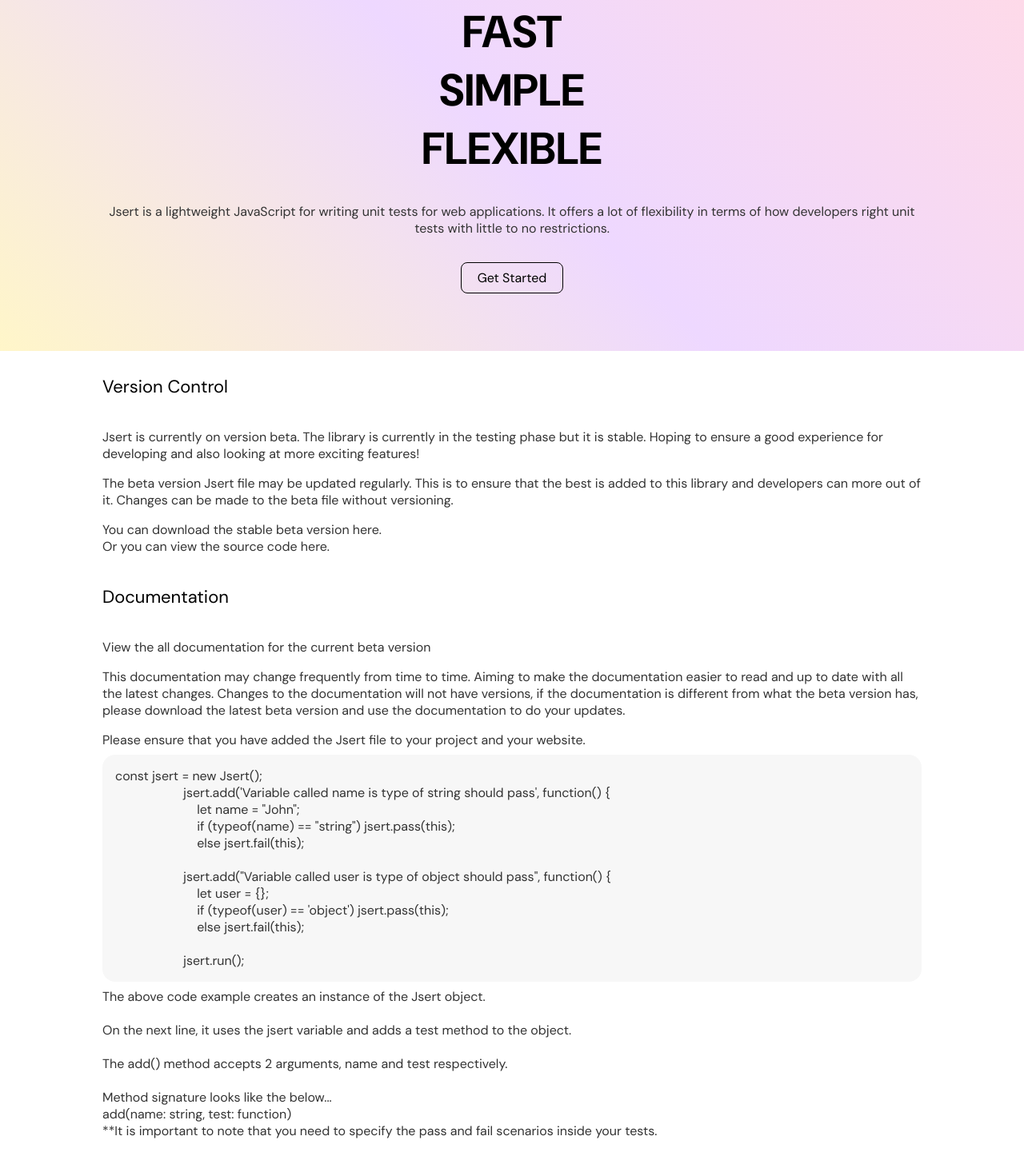
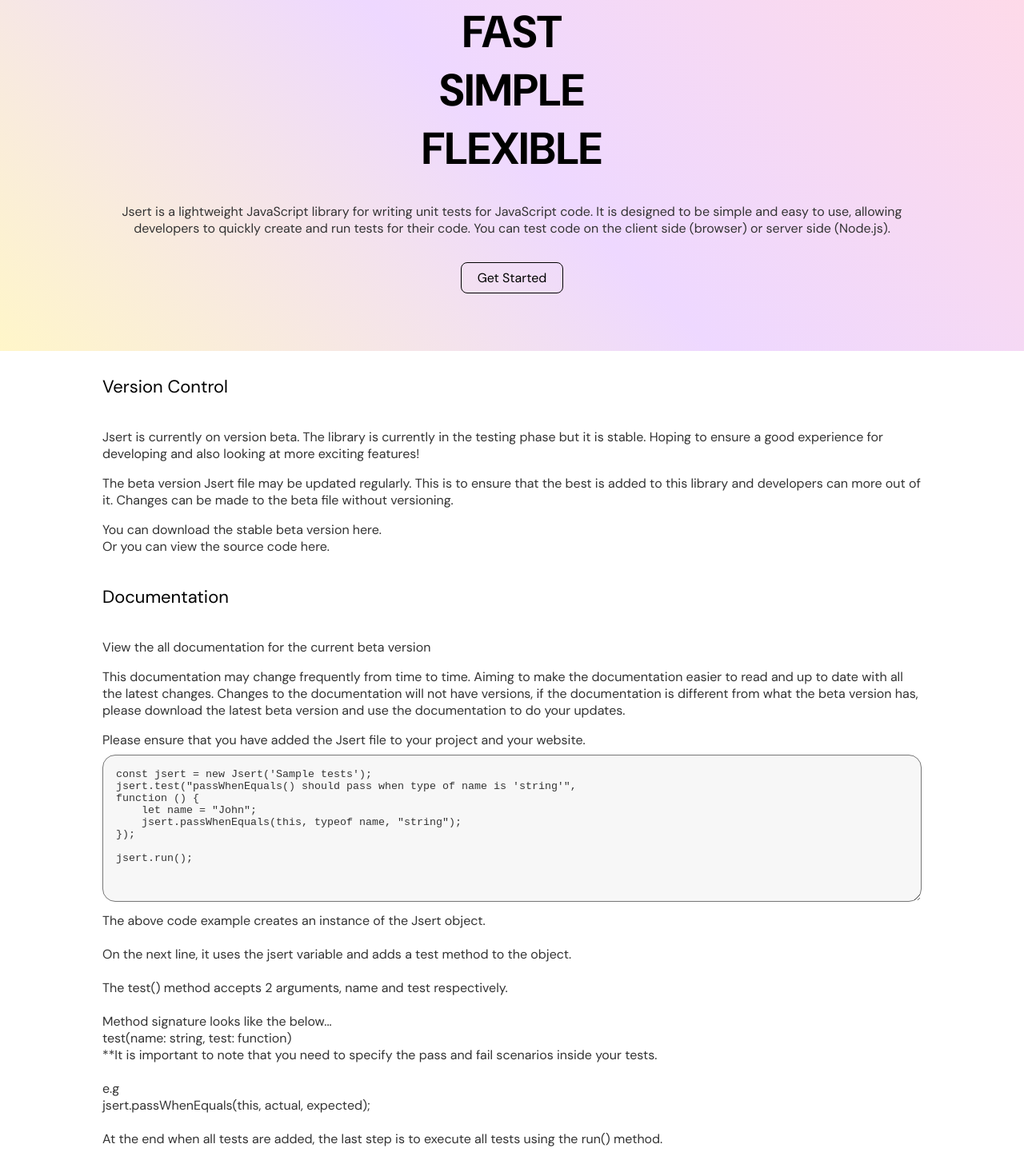
Before and after one commit to Staviro/jsert, a website: page Index.html in a window 1280 px wide. Shown: the part 126-1577 px from the top of the page at 80% size. Drawn offline with Linux system fonts and the light colour scheme; files whose address does not match are found by name.

Commit message:
Updating documentation to match latest changes

```diff
--- a/Index.html
+++ b/Index.html
@@ -29,9 +29,12 @@
                         <h2>SIMPLE</h2>
                         <h2>FLEXIBLE</h2>
                     </div>
-                    <p class="text-light">Jsert is a lightweight JavaScript for writing unit tests for web applications.
-                        It offers a lot of flexibility in terms of how developers right unit tests with little to no
-                        restrictions.</p>
+                    <p class="text-light">Jsert is a lightweight JavaScript library for writing unit tests for
+                        JavaScript code.
+                        It is designed to be simple and easy to use, allowing developers to quickly create and run tests
+                        for
+                        their code.
+                        You can test code on the client side (browser) or server side (Node.js).</p>
                     <a class="btn btn-transparent not-anchor" href="#documentation" title="get started">Get Started</a>
                 </div>
             </div>
@@ -75,34 +78,30 @@
                 <p class="text-block text-light">
                     Please ensure that you have added the Jsert file to your project and your website.
                 </p>
-                <p class="code">const jsert = new Jsert();
-                    jsert.add('Variable called name is type of string should pass', function() {
-                        let name = "John";
-                        if (typeof(name) == "string") jsert.pass(this);
-                        else jsert.fail(this);
+                <textarea class="code" rows="10" readonly>
+const jsert = new Jsert('Sample tests');
+jsert.test("passWhenEquals() should pass when type of name is 'string'",
+function () {
+    let name = "John";
+    jsert.passWhenEquals(this, typeof name, "string");
+});
 
-                    jsert.add("Variable called user is type of object should pass", function() {
-                        let user = {};
-                        if (typeof(user) == 'object') jsert.pass(this);
-                        else jsert.fail(this);
-
-                    jsert.run();</p>
+jsert.run();</textarea>
                 <p class="text-block text-light">
                     The above code example creates an instance of the Jsert object. <br /><br />
 
                     On the next line, it uses the jsert variable and adds a test method to the object.<br /><br />
 
-                    The add() method accepts 2 arguments, name and test respectively.<br /><br />
+                    The test() method accepts 2 arguments, name and test respectively.<br /><br />
 
                     Method signature looks like the below...<br />
-                    add(name: string, test: function)<br />
+                    test(name: string, test: function)<br />
 
                     **It is important to note that you need to specify the pass and fail scenarios inside your
                     tests.<br /><br />
 
                     e.g<br />
-                    if (condition) jsert.pass(this);<br />
-                    else jsert.fail(this);<br /><br />
+                    jsert.passWhenEquals(this, actual, expected);<br /><br />
 
                     At the end when all tests are added, the last step is to execute all tests using the run() method.
                 </p>
@@ -118,8 +117,10 @@
                     Jsert
                 </p>
                 <p class="text-block text-light">
-                    Jsert is a lightweight JavaScript for writing unit tests for web applications. It offers a lot of
-                    flexibility in terms of how developers right unit tests with little to no restrictions.
+                    Jsert is a lightweight JavaScript library for writing unit tests for JavaScript code.
+                    It is designed to be simple and easy to use, allowing developers to quickly create and run tests for
+                    their code.
+                    You can test code on the client side (browser) or server side (Node.js).
                 </p>
                 <div class="footer-links">
                     <a href="https://github.com/Staviro/jsert/blob/main/License.txt" target="_blank"
```
Also changed, not shown: content/images/jsert-sample.png.
